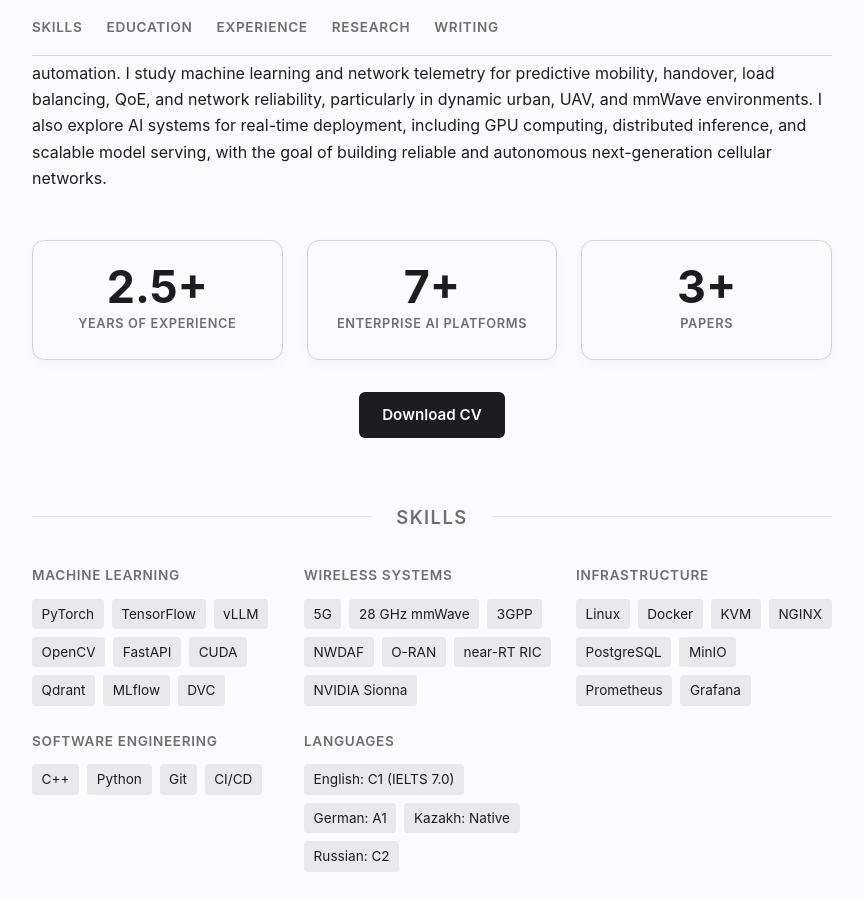
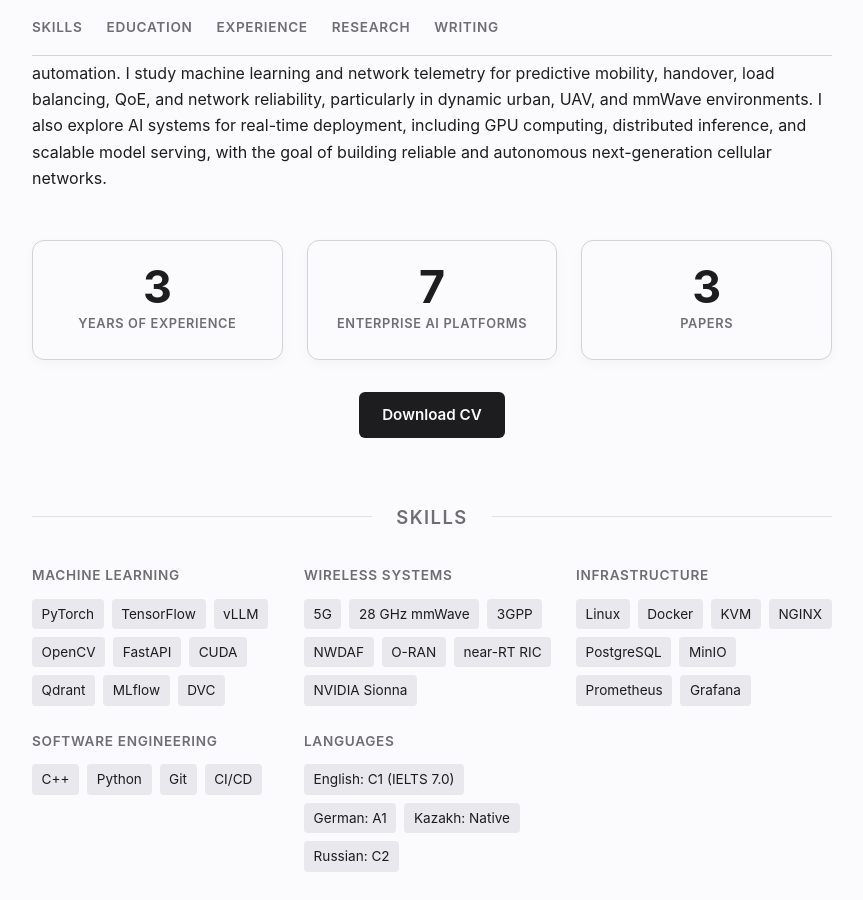
Before and after one commit to almansur04/almansur04.github.io, a Jekyll site: the page built from index.html, in a window 1280 px wide and 900 px high, scrolled down 435 px. Shown: the whole window, without its empty margins (208-1071 px from the left). Built offline with Jekyll 4.4.1, drawn with Linux system fonts in a browser that asks for light colours.

Commit message:
Update statistics in header.html

```diff
--- a/_includes/header.html
+++ b/_includes/header.html
@@ -59,17 +59,17 @@
 
     <div class="stats-container">
     <div class="stat-box">
-        <div class="stat-number">2.5+</div>
+        <div class="stat-number">3</div>
         <div class="stat-label">YEARS OF EXPERIENCE</div>
     </div>
 
     <div class="stat-box">
-        <div class="stat-number">7+</div>
+        <div class="stat-number">7</div>
         <div class="stat-label">ENTERPRISE AI PLATFORMS</div>
     </div>
 
     <div class="stat-box">
-        <div class="stat-number">3+</div>
+        <div class="stat-number">3</div>
         <div class="stat-label">PAPERS</div>
     </div>
 </div>
```
